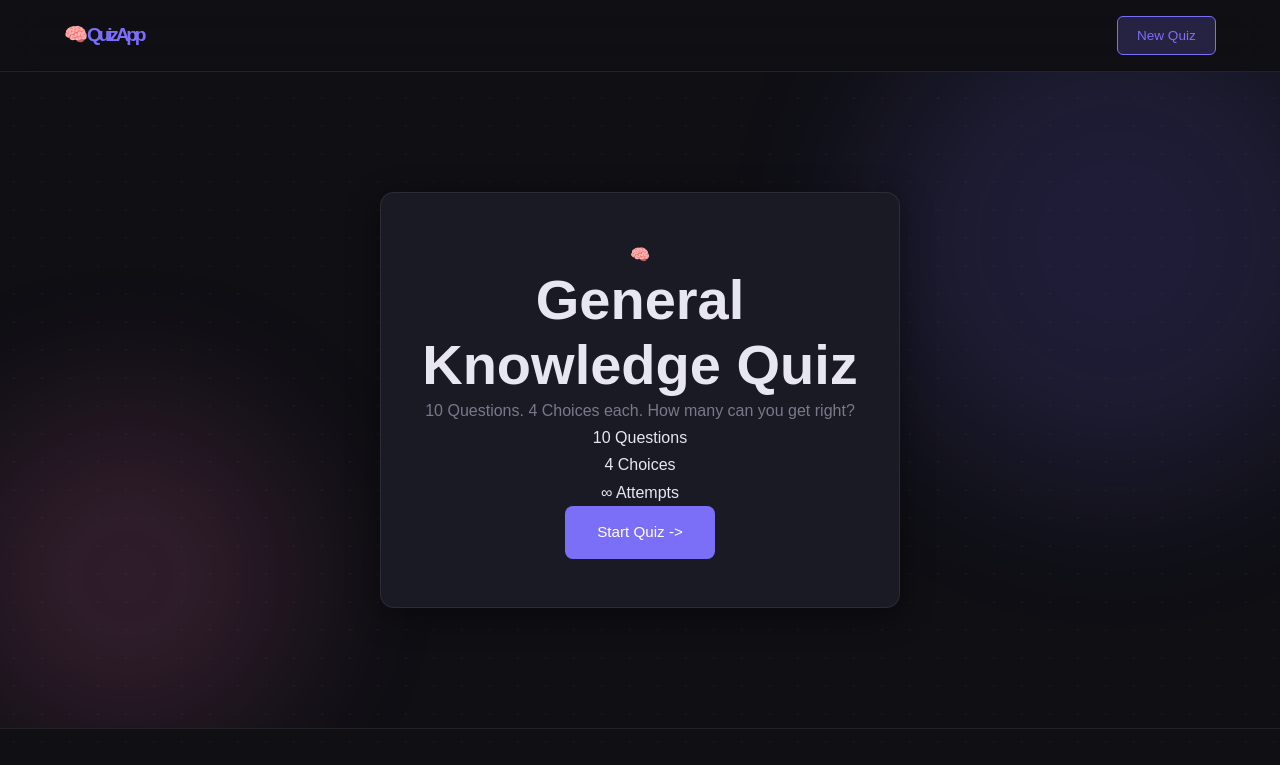
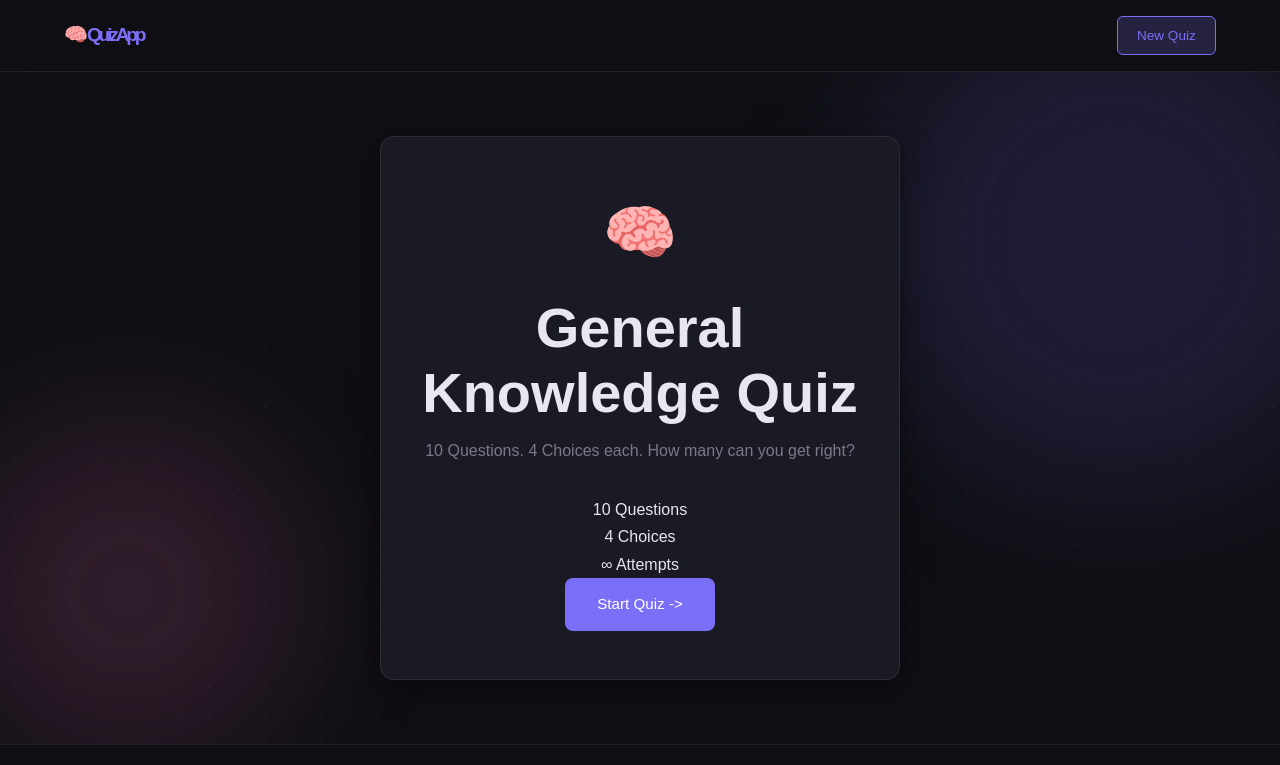
Before and after one commit to colin-182/FLASK_QUIZ, a Flask app: page / in a window 1280 px wide. Shown: the top 765 px of the page. Run offline with Flask 3, Linux system fonts and the light colour scheme.

Commit message:
hero.card updated with badges and titles

```diff
--- a/static/css/style.css
+++ b/static/css/style.css
@@ -199,3 +199,28 @@ p {color: var(--muted); }
     box-shadow: var(--shadow);
     animation: slideUp 0.6s ease both;
 }
+
+@keyframes slideUp {
+    from { opacity: 0; transform: translateY(30px); }
+    to { opacity: 1; transform: none; }
+}
+
+.hero__badge {
+    font-size: 3.5rem;
+    margin-bottom: 1rem;
+    display: block;
+    animation: pulse 2s ease-in-out infinite;
+}
+@keyframes pulse {
+    0%, 100% { transform: scale(1); }
+    50% { transform: scale(1.1); }
+}
+
+.hero__title {
+    margin-bottom: 0.75rem;
+}
+
+.hero__subtitle {
+    font-size: 1rem;
+    margin-bottom: 2rem;
+}
```
